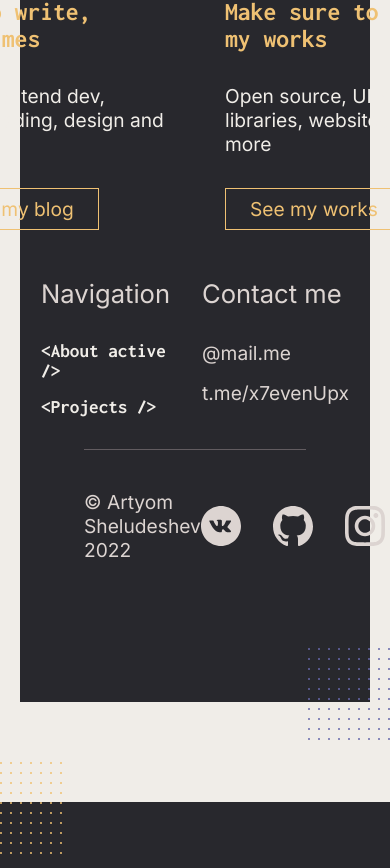
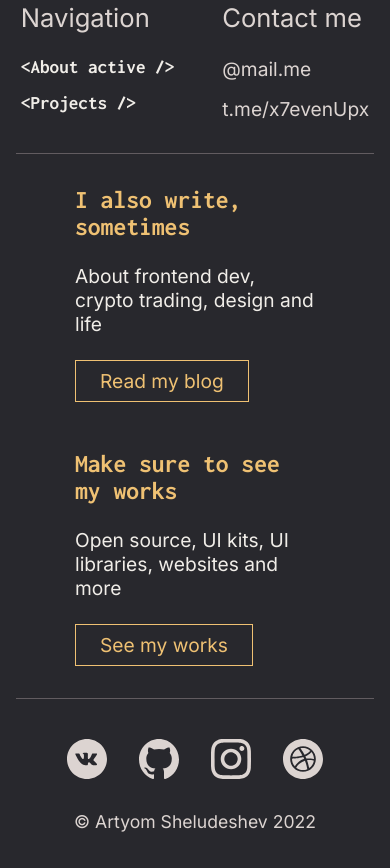
Before and after one commit to 7evenUp/ashel-portfolio, a React (Create React App) app: page / in a window 390 px wide. Shown: the part 3175-4043 px from the top of the page. Built offline with nearby package versions, Linux system fonts and the light colour scheme.

Commit message:
Finished responsive styling

```diff
--- a/src/App.scss
+++ b/src/App.scss
@@ -8,12 +8,12 @@
     color: colors.$primary;
     font-size: 3.2rem;
     width: 128px;
-    position: fixed;
+    position: absolute;
     left: 40px;
     top: 40px;
 
-    @include mixins.laptop {
-      position: absolute;
+    @include mixins.large-monitor {
+      position: fixed;
     }
   }
 
--- a/src/components/Footer/Footer.module.scss
+++ b/src/components/Footer/Footer.module.scss
@@ -5,6 +5,18 @@
   background-color: colors.$black;
   padding: 64px 64px 140px 64px;
   position: relative;
+
+  @include mixins.big-tablet {
+    padding-bottom: 64px;
+  }
+
+  @include mixins.tablet {
+    padding-inline: 32px;
+  }
+
+  @include mixins.phone {
+    padding-inline: 16px;
+  }
 
   &_decoration_left {
     position: absolute;
@@ -16,16 +28,25 @@
         fill: colors.$secondary;
       }
     }
+
+    @include mixins.small-laptop {
+      display: none;
+    }
   }
 
   &_decoration_right {
     position: absolute;
     right: -50px;
     bottom: -40px;
+
     svg {
       circle {
         fill: colors.$primary;
       }
+    }
+
+    @include mixins.small-laptop {
+      display: none;
     }
   }
 
@@ -35,10 +56,18 @@
     align-items: flex-start;
     margin-bottom: 32px;
 
-    @include mixins.small-laptop {
+    @include mixins.big-tablet {
       flex-direction: column;
       align-items: center;
-      gap: 48px;
+      gap: 32px;
+    }
+
+    .separator {
+      display: none;
+
+      @include mixins.big-tablet {
+        display: block;
+      }
     }
 
     &_left {
@@ -46,12 +75,20 @@
       flex-direction: column;
       gap: 32px;
 
-      @include mixins.small-laptop {
+      @include mixins.big-tablet {
         flex-direction: row;
+        width: 100%;
+        justify-content: space-between;
 
         .separator {
           display: none;
         }
+      }
+
+      @include mixins.phone {
+        flex-wrap: wrap;
+        justify-content: center;
+        gap: 48px;
       }
     }
 
@@ -59,14 +96,26 @@
       display: flex;
       gap: 60px;
 
-      @include mixins.small-laptop {
-        order: -1;
+      @include mixins.big-tablet {
+        width: 100%;
+        justify-content: space-between;
+        gap: 48px;
+        flex-wrap: wrap;
+      }
+
+      @include mixins.small-tablet {
+        flex-wrap: wrap;
+        justify-content: center;
       }
 
       div {
         display: flex;
         flex-direction: column;
         gap: 32px;
+
+        @include mixins.small-tablet {
+          gap: 24px;
+        }
 
         h4 {
           @include mixins.font-inconsolata-bold;
@@ -99,10 +148,19 @@
     justify-content: space-between;
     align-items: center;
 
+    @include mixins.tablet {
+      flex-direction: column-reverse;
+      gap: 32px;
+    }
+
     .copyright {
       @include mixins.font-inter-regular;
       font-size: 2.4rem;
       color: colors.$beige;
+
+      @include mixins.phone {
+        font-size: 2.2rem;
+      }
     }
   }
 }
@@ -111,6 +169,10 @@
   display: flex;
   flex-direction: column;
   gap: 32px;
+
+  @include mixins.phone {
+    gap: 24px;
+  }
 
   &_heading {
     @include mixins.font-inter-regular;
--- a/src/components/Footer/Footer.tsx
+++ b/src/components/Footer/Footer.tsx
@@ -34,6 +34,7 @@ const Footer = () => (
           </div>
         </div>
       </div>
+      <span className={styles.separator}/>
       <div className={styles.footer_top_right}>
         <div>
           <h4>I also write, sometimes</h4>
--- a/src/pages/About/About.module.scss
+++ b/src/pages/About/About.module.scss
@@ -182,7 +182,7 @@
     }
 
     @include mixins.tablet {
-      width: 90%;
+      width: 85%;
     }
   }
 
@@ -426,3 +426,17 @@
     }
   }
 }
+
+.computer_footer {
+  @include mixins.small-laptop {
+    display: none;
+  }
+}
+
+.mobile_footer {
+  display: none;
+
+  @include mixins.small-laptop {
+    display: block;
+  }
+}
--- a/src/styles/_mixins.scss
+++ b/src/styles/_mixins.scss
@@ -59,6 +59,12 @@
   }
 }
 
+@mixin large-monitor {
+  @media (min-width: 1800px) {
+    @content;
+  }
+}
+
 @mixin small-laptop {
   @media (max-width: 1110px) {
     @content;
```
